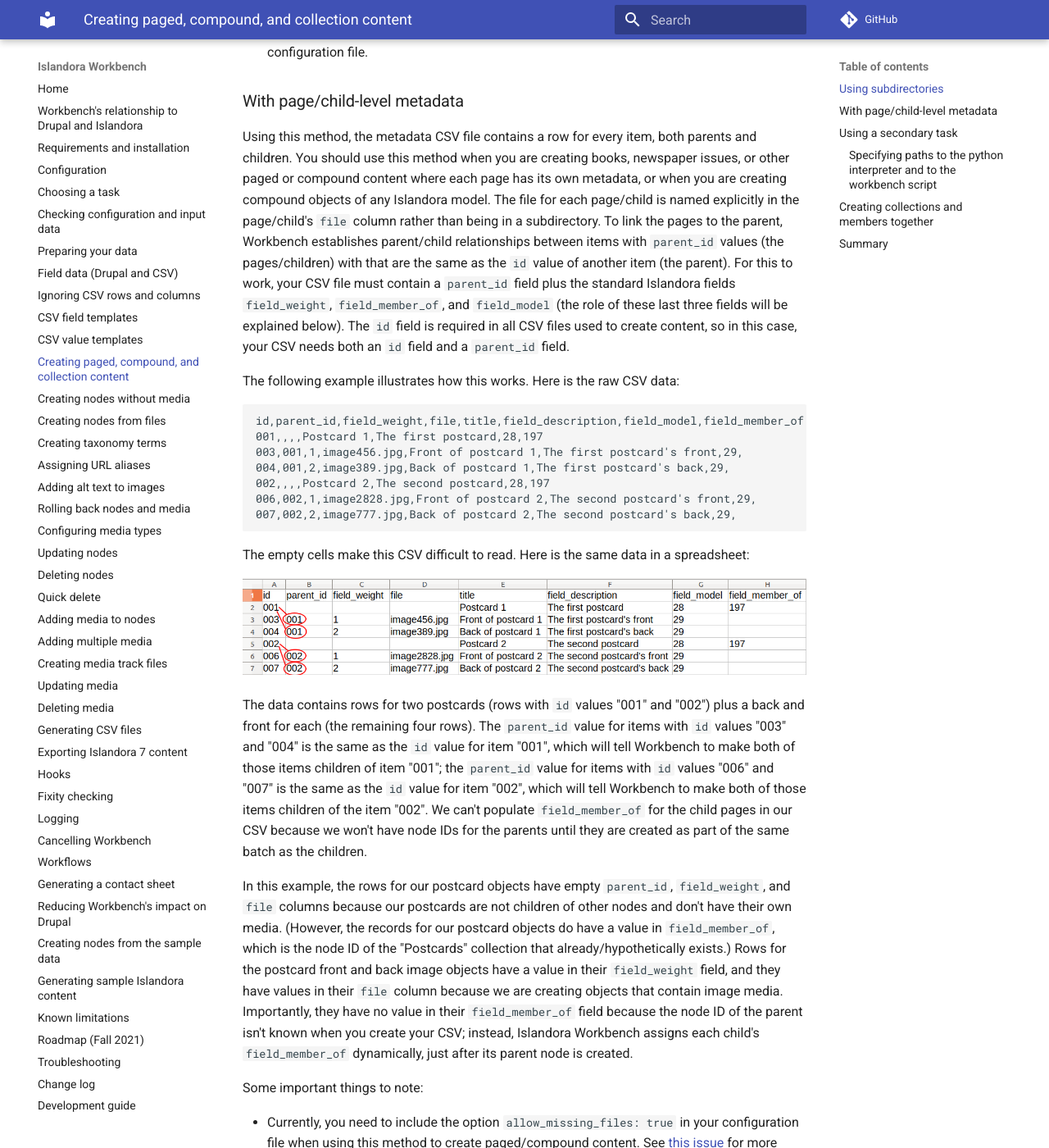
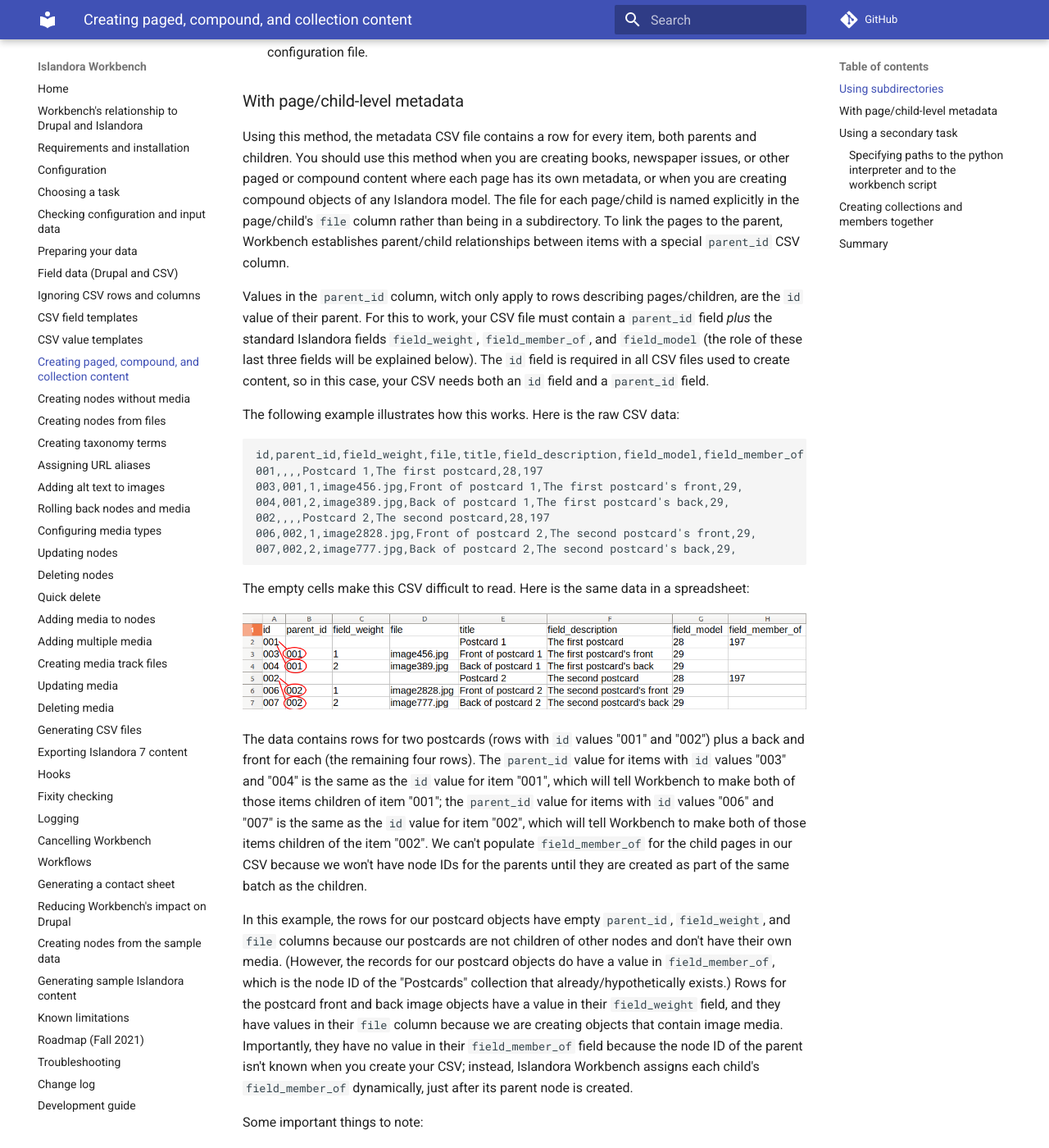
Before and after one commit to mjordan/islandora_workbench_docs, an MkDocs documentation site: the page built from docs/paged_and_compound.md, in a window 1280 px wide and 1400 px high, scrolled down 2173 px. Shown: the whole window at 82% size. Built offline with MkDocs 1.6.1 and Material for MkDocs 9.7.7, drawn with Linux system fonts in a browser that asks for light colours; comment, search, counter and statistics services are not loaded; some of the changed text lies outside the part shown.

Commit message:
Clarified docs on using multiple values in parent_id CSV field.

```diff
--- a/docs/paged_and_compound.md
+++ b/docs/paged_and_compound.md
@@ -49,7 +49,9 @@
 
 ### With page/child-level metadata
 
-Using this method, the metadata CSV file contains a row for every item, both parents and children. You should use this method when you are creating books, newspaper issues, or other paged or compound content where each page has its own metadata, or when you are creating compound objects of any Islandora model. The file for each page/child is named explicitly in the page/child's `file` column rather than being in a subdirectory. To link the pages to the parent, Workbench establishes parent/child relationships between items with `parent_id` values (the pages/children) with that are the same as the `id` value of another item (the parent). For this to work, your CSV file must contain a `parent_id` field plus the standard Islandora fields `field_weight`, `field_member_of`, and `field_model` (the role of these last three fields will be explained below). The `id` field is required in all CSV files used to create content, so in this case, your CSV needs both an `id` field and a `parent_id` field.
+Using this method, the metadata CSV file contains a row for every item, both parents and children. You should use this method when you are creating books, newspaper issues, or other paged or compound content where each page has its own metadata, or when you are creating compound objects of any Islandora model. The file for each page/child is named explicitly in the page/child's `file` column rather than being in a subdirectory. To link the pages to the parent, Workbench establishes parent/child relationships between items with  a special `parent_id` CSV column.
+
+Values in the `parent_id` column, witch only apply to rows describing pages/children, are the `id` value of their parent. For this to work, your CSV file must contain a `parent_id` field *plus* the standard Islandora fields `field_weight`, `field_member_of`, and `field_model` (the role of these last three fields will be explained below). The `id` field is required in all CSV files used to create content, so in this case, your CSV needs both an `id` field and a `parent_id` field.
 
 The following example illustrates how this works. Here is the raw CSV data:
 
@@ -72,6 +74,7 @@
 
 Some important things to note:
 
+* The `parent_id` column can contain only a single value. In other words, values like `id_0029|id_0030` won't work. If you want an item to have multiple parents, you need to use a later `update` task to assign additional values to the child node's `field_member_of` field.
 * Currently, you need to include the option `allow_missing_files: true` in your configuration file when using this method to create paged/compound content. See [this issue](https://github.com/mjordan/islandora_workbench/issues/297) for more information.
 * `id` can be defined as another field name using the `id_field` configuration option. If you do define a different ID field using the `id_field` option, creating the parent/child relationships will still work.
 * The values of the `id` and `parent_id` columns do not have to follow any sequential pattern. Islandora Workbench treats them as simple strings and matches them on that basis, without looking for sequential relationships of any kind between the two fields.
```
Also changed, not shown: docs/changelog.md (+1 -0 lines).
